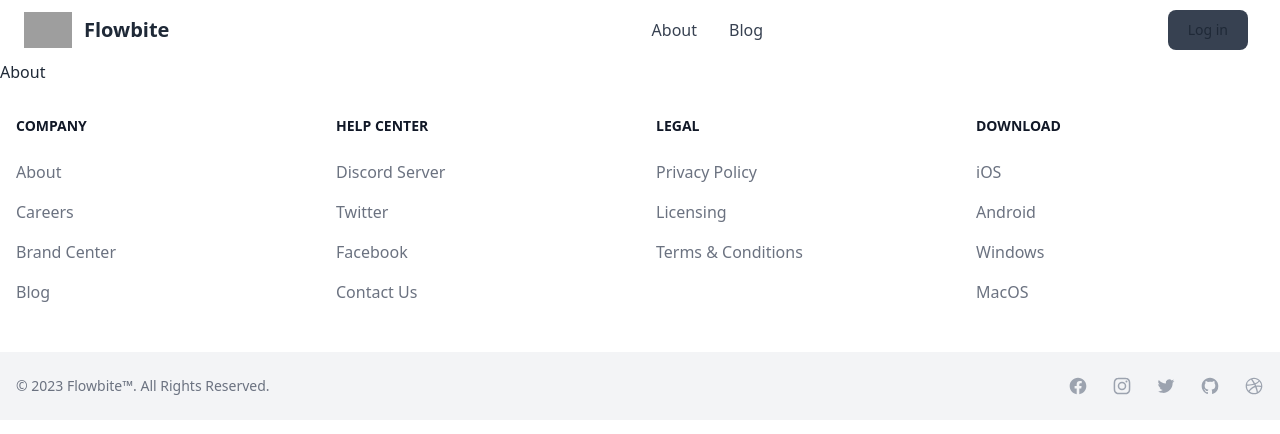
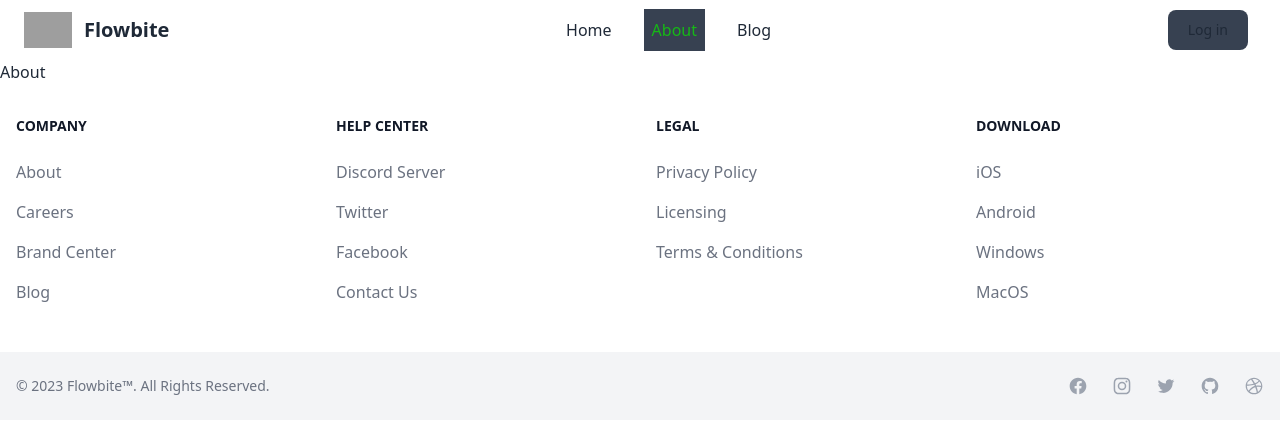
Before and after one commit to Azharul122/chef-master-client, a React (Vite) app: page /about in a window 1280 px wide. Shown: the top 434 px of the page. Built offline with nearby package versions, Linux system fonts and the light colour scheme; no server answers; grey boxes are pictures that could not be loaded.

Commit message:
Active class added done

```diff
--- /dev/null
+++ b/src/activeLink/ActiveLink.jsx
@@ -0,0 +1,16 @@
+import React from "react";
+import { NavLink } from "react-router-dom";
+import  "./Activelink.css"
+
+const ActiveLink = ({ to,children }) => {
+  return (
+    <NavLink
+      to={to}
+      className={({ isActive }) => (isActive ? "active" : "")}
+    >
+        {children}
+    </NavLink>
+  );
+};
+
+export default ActiveLink;
--- /dev/null
+++ b/src/activeLink/Activelink.css
@@ -0,0 +1,5 @@
+.active{
+    color:rgb(22, 184, 22);
+    background-color: #374151;
+    padding: 10px 8px;
+}
--- a/src/components/Header/Header.jsx
+++ b/src/components/Header/Header.jsx
@@ -1,67 +1,136 @@
-import React, { useContext } from 'react';
-import { Link } from 'react-router-dom';
-import { AuthContext } from '../../Provider/AuthProvider';
+import React, { useContext } from "react";
+import { Link, NavLink } from "react-router-dom";
+import { AuthContext } from "../../Provider/AuthProvider";
+import ActiveLink from "../../activeLink/ActiveLink";
 
 const Header = () => {
-    const {user,logOut}=useContext(AuthContext)
-    const handleLogOut=()=>{
+  const { user, logOut } = useContext(AuthContext);
+  const handleLogOut = () => {
     logOut()
-.then(()=>{})
-.then(error=>{console.log(error)})
-    }
+      .then(() => {})
+      .then((error) => {
+        console.log(error);
+      });
+  };
   //    console.log(user?.displayName)
-    const userDetails=document.getElementById("userDetails");
-    const blockUserDetails=()=>{
-        userDetails.style.display="block"
-    }
-    const hideUserDetails=()=>{
-        userDetails.style.display="none"
-    }
+  const userDetails = document.getElementById("userDetails");
+  const blockUserDetails = () => {
+    userDetails.style.display = "block";
+  };
+  const hideUserDetails = () => {
+    userDetails.style.display = "none";
+  };
   return (
     <div>
-            <header className=' relative'>
+      <header className=" relative">
         <nav className="bg-white border-gray-200 px-4 lg:px-6 py-2.5 dark:bg-gray-800">
           <div className="flex flex-wrap justify-between items-center mx-auto max-w-screen-xl">
             <Link to={"/"} className="flex items-center">
-                            <img src="https://flowbite.com/docs/images/logo.svg" className="mr-3 h-6 sm:h-9" alt="Flowbite Logo" />
-                            <span className="self-center text-xl font-semibold whitespace-nowrap dark:text-white">Flowbite</span>
+              <img
+                src="https://flowbite.com/docs/images/logo.svg"
+                className="mr-3 h-6 sm:h-9"
+                alt="Flowbite Logo"
+              />
+              <span className="self-center text-xl font-semibold whitespace-nowrap dark:text-white">
+                Flowbite
+              </span>
             </Link>
             <div className="flex items-center lg:order-2">
-                            {
-                                user?<div className="flex"><img onMouseOver={blockUserDetails} src={user?.photoURL} alt="" className='w-[50px] h-[50px] rounded-full' /></div> :           <Link to={"login"} className="text-gray-800 dark:text-white hover:white focus:ring-4 focus:ring-gray-300 font-medium rounded-lg text-sm md:text-md px-4 lg:px-5 py-2 lg:py-2.5 mr-2 focus:outline-none bg-[#374151]">Log in</Link>
-                            }
+              {user ? (
+                <div className="flex">
+                  <img
+                    onMouseOver={blockUserDetails}
+                    src={user?.photoURL}
+                    alt=""
+                    className="w-[50px] h-[50px] rounded-full"
+                  />
+                </div>
+              ) : (
+                <Link
+                  to={"login"}
+                  className="text-gray-800 dark:text-white hover:white focus:ring-4 focus:ring-gray-300 font-medium rounded-lg text-sm md:text-md px-4 lg:px-5 py-2 lg:py-2.5 mr-2 focus:outline-none bg-[#374151]"
+                >
+                  Log in
+                </Link>
+              )}
 
-
-
-                            <button data-collapse-toggle="mobile-menu-2" type="button" className="inline-flex items-center p-2 ml-1 text-sm text-gray-500 rounded-lg lg:hidden hover:bg-gray-100 focus:outline-none focus:ring-2 focus:ring-gray-200 dark:text-gray-400 dark:hover:bg-gray-700 dark:focus:ring-gray-600" aria-controls="mobile-menu-2" aria-expanded="false">
+              <button
+                data-collapse-toggle="mobile-menu-2"
+                type="button"
+                className="inline-flex items-center p-2 ml-1 text-sm text-gray-500 rounded-lg lg:hidden hover:bg-gray-100 focus:outline-none focus:ring-2 focus:ring-gray-200 dark:text-gray-400 dark:hover:bg-gray-700 dark:focus:ring-gray-600"
+                aria-controls="mobile-menu-2"
+                aria-expanded="false"
+              >
                 <span className="sr-only">Open main menu</span>
-                                <svg className="w-6 h-6" fill="currentColor" viewBox="0 0 20 20" xmlns="http://www.w3.org/2000/svg"><path  d="M3 5a1 1 0 011-1h12a1 1 0 110 2H4a1 1 0 01-1-1zM3 10a1 1 0 011-1h12a1 1 0 110 2H4a1 1 0 01-1-1zM3 15a1 1 0 011-1h12a1 1 0 110 2H4a1 1 0 01-1-1z"></path></svg>
-                                <svg className="hidden w-6 h-6" fill="currentColor" viewBox="0 0 20 20" xmlns="http://www.w3.org/2000/svg"><path  d="M4.293 4.293a1 1 0 011.414 0L10 8.586l4.293-4.293a1 1 0 111.414 1.414L11.414 10l4.293 4.293a1 1 0 01-1.414 1.414L10 11.414l-4.293 4.293a1 1 0 01-1.414-1.414L8.586 10 4.293 5.707a1 1 0 010-1.414z" ></path></svg>
+                <svg
+                  className="w-6 h-6"
+                  fill="currentColor"
+                  viewBox="0 0 20 20"
+                  xmlns="http://www.w3.org/2000/svg"
+                >
+                  <path d="M3 5a1 1 0 011-1h12a1 1 0 110 2H4a1 1 0 01-1-1zM3 10a1 1 0 011-1h12a1 1 0 110 2H4a1 1 0 01-1-1zM3 15a1 1 0 011-1h12a1 1 0 110 2H4a1 1 0 01-1-1z"></path>
+                </svg>
+                <svg
+                  className="hidden w-6 h-6"
+                  fill="currentColor"
+                  viewBox="0 0 20 20"
+                  xmlns="http://www.w3.org/2000/svg"
+                >
+                  <path d="M4.293 4.293a1 1 0 011.414 0L10 8.586l4.293-4.293a1 1 0 111.414 1.414L11.414 10l4.293 4.293a1 1 0 01-1.414 1.414L10 11.414l-4.293 4.293a1 1 0 01-1.414-1.414L8.586 10 4.293 5.707a1 1 0 010-1.414z"></path>
+                </svg>
               </button>
             </div>
-                        <div className="hidden justify-between items-center w-full lg:flex lg:w-auto lg:order-1" id="mobile-menu-2">
+            <div
+              className="hidden justify-between items-center w-full lg:flex lg:w-auto lg:order-1"
+              id="mobile-menu-2"
+            >
               <ul className="flex flex-col mt-4 font-medium lg:flex-row lg:space-x-8 lg:mt-0">
                 <li>
-                                    <Link to={"/"} className="block py-2 pr-4 pl-3 text-white rounded bg-primary-700 lg:bg-transparent lg:text-primary-700 lg:p-0 dark:text-white" aria-current="page">Home</Link>
+                  <ActiveLink
+                    to={"/"}
+                    className="block py-2 pr-4 pl-3 text-white rounded bg-primary-700 lg:bg-transparent lg:text-primary-700 lg:p-0 dark:text-white"
+                    aria-current="page"
+                  >
+                    Home
+                  </ActiveLink>
                 </li>
                 <li>
-                                    <Link to={"about" }className="block py-2 pr-4 pl-3 text-gray-700 border-b border-gray-100 hover:bg-gray-50 lg:hover:bg-transparent lg:border-0 lg:hover:text-primary-700 lg:p-0 dark:text-gray-400 lg:dark:hover:text-white dark:hover:bg-gray-700 dark:hover:text-white lg:dark:hover:bg-transparent dark:border-gray-700">About</Link>
+                  <ActiveLink
+                    to={"about"}
+                    className="block py-2 pr-4 pl-3 text-gray-700 border-b border-gray-100 hover:bg-gray-50 lg:hover:bg-transparent lg:border-0 lg:hover:text-primary-700 lg:p-0 dark:text-gray-400 lg:dark:hover:text-white dark:hover:bg-gray-700 dark:hover:text-white lg:dark:hover:bg-transparent dark:border-gray-700"
+                  >
+                    About
+                  </ActiveLink>
                 </li>
                 <li>
-                                    <Link to={"blog"} className="block py-2 pr-4 pl-3 text-gray-700 border-b border-gray-100 hover:bg-gray-50 lg:hover:bg-transparent lg:border-0 lg:hover:text-primary-700 lg:p-0 dark:text-gray-400 lg:dark:hover:text-white dark:hover:bg-gray-700 dark:hover:text-white lg:dark:hover:bg-transparent dark:border-gray-700">Blog</Link>
+                  <ActiveLink
+                    to={"blog"}
+                    className="block py-2 pr-4 pl-3 text-gray-700 border-b border-gray-100 hover:bg-gray-50 lg:hover:bg-transparent lg:border-0 lg:hover:text-primary-700 lg:p-0 dark:text-gray-400 lg:dark:hover:text-white dark:hover:bg-gray-700 dark:hover:text-white lg:dark:hover:bg-transparent dark:border-gray-700"
+                  >
+                    Blog
+                  </ActiveLink>
                 </li>
                 {/* <li>
                                     <Link to="#" className="block py-2 pr-4 pl-3 text-gray-700 border-b border-gray-100 hover:bg-gray-50 lg:hover:bg-transparent lg:border-0 lg:hover:text-primary-700 lg:p-0 dark:text-gray-400 lg:dark:hover:text-white dark:hover:bg-gray-700 dark:hover:text-white lg:dark:hover:bg-transparent dark:border-gray-700">Features</Link>
                                 </li> */}
-
               </ul>
             </div>
           </div>
         </nav>
       </header>
-            <div className="hidden userInfo absolute bg-black text-white py-5 px-3 right-9 text-center" id='userDetails' onMouseLeave={hideUserDetails} >
+      <div
+        className="hidden userInfo absolute bg-black text-white py-5 px-3 right-9 text-center"
+        id="userDetails"
+        onMouseLeave={hideUserDetails}
+      >
         <p className="text-md mb-4">{user?.displayName}</p>
-                            <Link to={"/"} onClick={handleLogOut} className="text-gray-800 dark:text-white hover:white focus:ring-4 focus:ring-gray-300 font-medium rounded-lg text-sm md:text-md px-4 lg:px-5 py-2 lg:py-2.5 mr-2 focus:outline-none bg-[#374151]">Log Out</Link>
+        <Link
+          to={"/"}
+          onClick={handleLogOut}
+          className="text-gray-800 dark:text-white hover:white focus:ring-4 focus:ring-gray-300 font-medium rounded-lg text-sm md:text-md px-4 lg:px-5 py-2 lg:py-2.5 mr-2 focus:outline-none bg-[#374151]"
+        >
+          Log Out
+        </Link>
       </div>
     </div>
   );
```
Also changed, not shown: src/components/home_content/Home_content.jsx (+16 -16 lines). Lines whose indentation alone changed are shown as unchanged.
